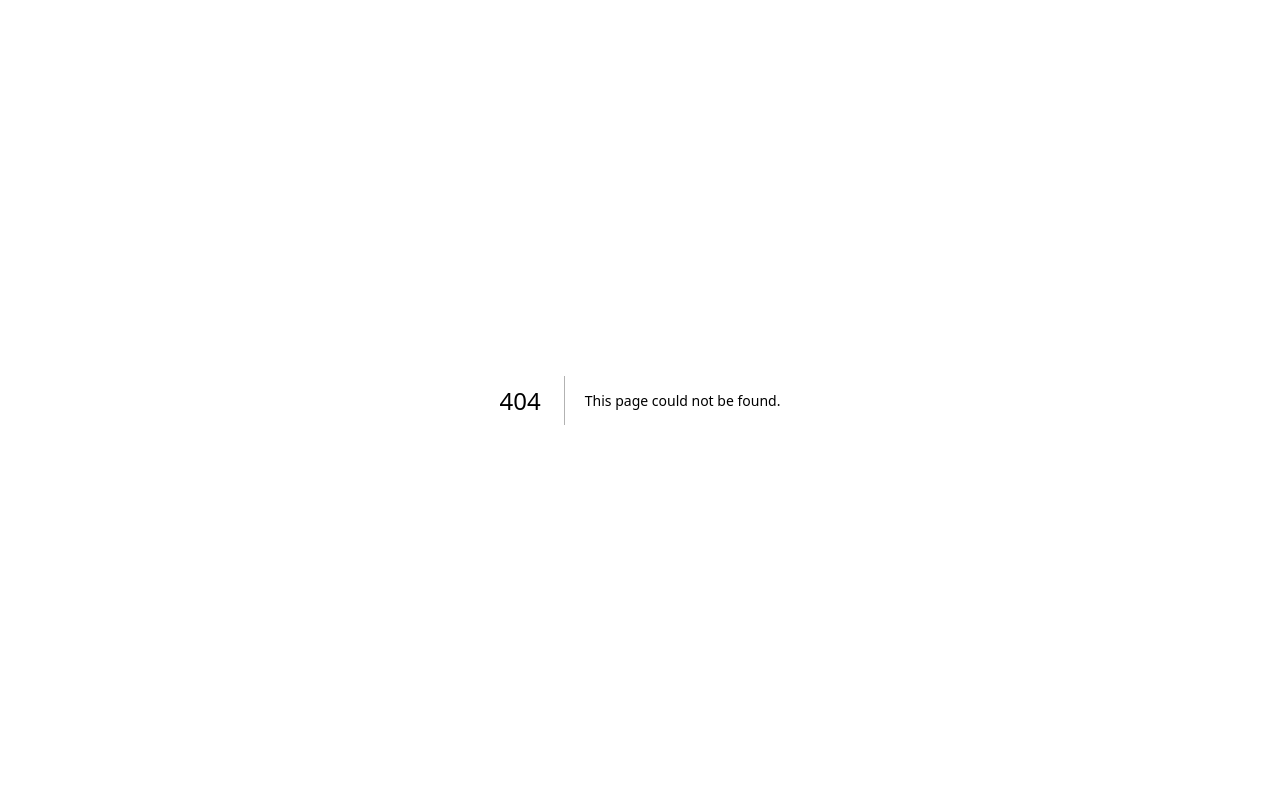
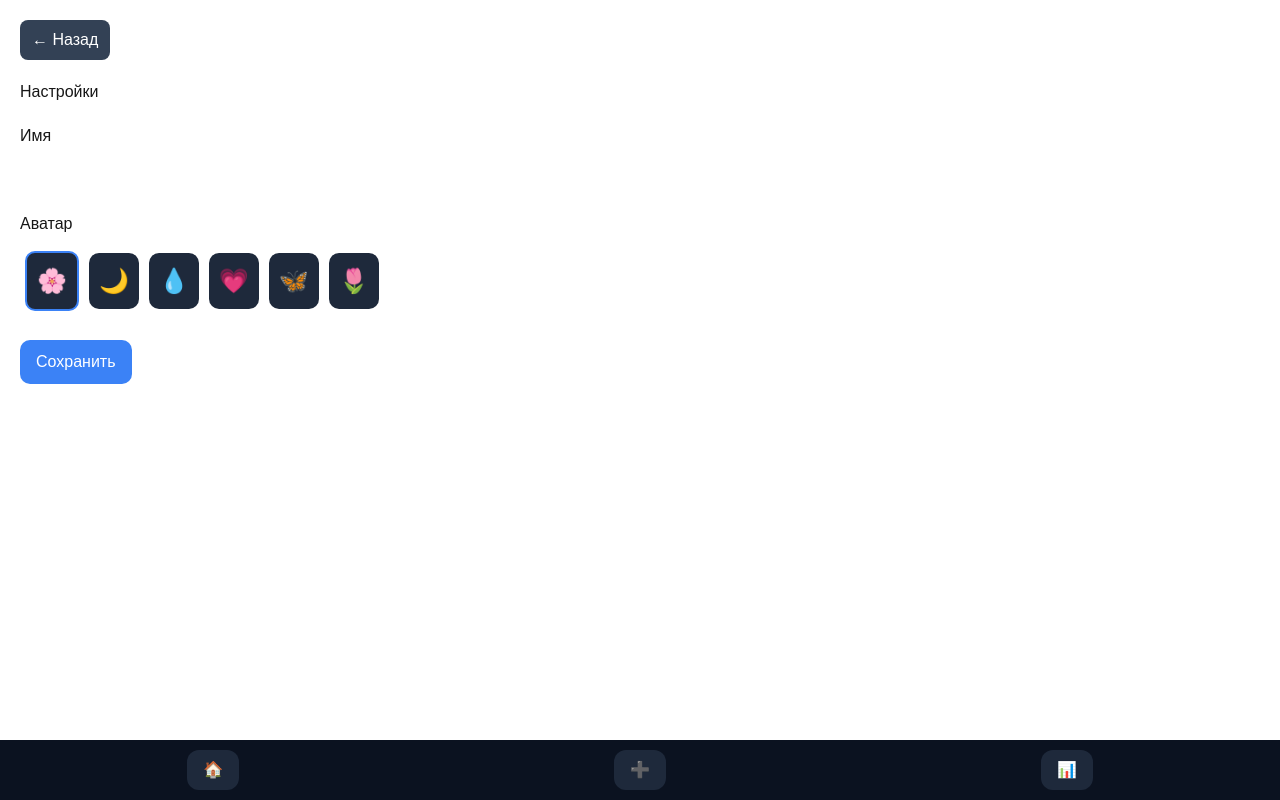
Before and after one commit to sxxxonne-source/period-tracker, a Next.js app: page /settings in a window 1280 px wide. Before the commit this address had no page. Built offline with nearby package versions, Linux system fonts and the light colour scheme.

Commit message:
settings page

```diff
--- a/app/add-period/page.tsx
+++ b/app/add-period/page.tsx
@@ -3,6 +3,7 @@
 import { useState } from "react"
 import { useRouter } from "next/navigation"
 import { supabase } from "../lib/supabase"
+import BottomNav from "../components/BottomNav"
 
 export default function AddPeriod() {
 
@@ -47,7 +48,8 @@ export default function AddPeriod() {
   }
 
   return (
-    <main style={{ padding: 20 }}>
+  <>
+    <main style={{ padding: 20, paddingBottom: 80 }}>
 
       {/* НАЗАД */}
       <button
@@ -96,5 +98,8 @@ export default function AddPeriod() {
       </button>
 
     </main>
-  )
+
+    <BottomNav />
+  </>
+)
 }
--- /dev/null
+++ b/app/components/BottomNav.tsx
@@ -0,0 +1,50 @@
+"use client"
+
+import Link from "next/link"
+import { usePathname } from "next/navigation"
+
+export default function BottomNav() {
+
+  const pathname = usePathname()
+
+  function isActive(path: string) {
+    return pathname === path
+      ? "bg-[#3b82f6]"
+      : "bg-[#1e293b]"
+  }
+
+  return (
+    <div
+      style={{
+        position: "fixed",
+        bottom: 0,
+        left: 0,
+        width: "100%",
+        display: "flex",
+        justifyContent: "space-around",
+        padding: "10px 0",
+        background: "#0b1220"
+      }}
+    >
+
+      <Link href="/dashboard">
+        <button className={`${isActive("/dashboard")} px-4 py-2 rounded-xl text-white`}>
+          🏠
+        </button>
+      </Link>
+
+      <Link href="/add-period">
+        <button className={`${isActive("/add-period")} px-4 py-2 rounded-xl text-white`}>
+          ➕
+        </button>
+      </Link>
+
+      <Link href="/history">
+        <button className={`${isActive("/history")} px-4 py-2 rounded-xl text-white`}>
+          📊
+        </button>
+      </Link>
+
+    </div>
+  )
+}
--- a/app/dashboard/page.tsx
+++ b/app/dashboard/page.tsx
@@ -3,6 +3,7 @@
 import Link from "next/link"
 import CycleCalendar from "../components/Calendar"
 import { useEffect, useState } from "react"
+import BottomNav from "../components/BottomNav"
 
 export default function Dashboard() {
 
@@ -15,19 +16,32 @@ export default function Dashboard() {
   }, [])
 
   return (
-    <main className="min-h-screen flex items-center justify-center bg-[#0b1220]">
+    <>
+      <main className="min-h-screen flex items-center justify-center bg-[#0b1220] pb-20">
 
         <div className="w-[360px] rounded-3xl p-6 bg-gradient-to-b from-[#1f3b63] to-[#2b4f7c] text-white shadow-xl">
 
-        {/* 👇 ВСТАВИЛИ СЮДА */}
           <div className="text-center mb-3">
             <div className="text-3xl">{avatar}</div>
             <h2 className="text-lg">Привет, {name}!</h2>
           </div>
 
-        <h1 className="text-center text-lg font-semibold mb-4">
+          <div className="flex justify-between items-center mb-4">
+
+  <div></div>
+
+  <h1 className="text-lg font-semibold">
     Отслеживание цикла
   </h1>
+
+  <button
+    onClick={() => window.location.href = "/settings"}
+    className="text-xl"
+  >
+    ⚙️
+  </button>
+
+</div>
 
           <div className="text-sm text-center mb-4">
             <p>Следующая менструация: <b>7 дней</b></p>
@@ -57,5 +71,8 @@ export default function Dashboard() {
         </div>
 
       </main>
+
+      <BottomNav />
+    </>
   )
 }
--- a/app/history/page.tsx
+++ b/app/history/page.tsx
@@ -3,6 +3,7 @@
 import { useEffect, useState } from "react"
 import { useRouter } from "next/navigation"
 import { supabase } from "../lib/supabase"
+import BottomNav from "../components/BottomNav"
 
 type Period = {
   start_date: string
@@ -50,7 +51,8 @@ export default function HistoryPage() {
   }
 
   return (
-    <main style={{ padding: 20 }}>
+  <>
+    <main style={{ padding: 20, paddingBottom: 80 }}>
 
       {/* КНОПКА НАЗАД */}
       <button
@@ -94,5 +96,9 @@ export default function HistoryPage() {
         </div>
       ))}
     </main>
-  )
+
+    {/* 👇 ВОТ ЭТОГО НЕ ХВАТАЛО */}
+    <BottomNav />
+  </>
+)
 }
--- /dev/null
+++ b/app/settings/page.tsx
@@ -0,0 +1,106 @@
+"use client"
+
+import { useEffect, useState } from "react"
+import { useRouter } from "next/navigation"
+import BottomNav from "../components/BottomNav"
+
+const avatars = ["🌸", "🌙", "💧", "💗", "🦋", "🌷"]
+
+export default function SettingsPage() {
+
+  const router = useRouter()
+
+  const [name, setName] = useState("")
+  const [avatar, setAvatar] = useState("🌸")
+
+  useEffect(() => {
+    setName(localStorage.getItem("user_name") || "")
+    setAvatar(localStorage.getItem("user_avatar") || "🌸")
+  }, [])
+
+  function handleSave() {
+    localStorage.setItem("user_name", name)
+    localStorage.setItem("user_avatar", avatar)
+
+    alert("Сохранено ✅")
+    router.push("/dashboard")
+  }
+
+  return (
+    <>
+      <main style={{ padding: 20, paddingBottom: 80 }}>
+
+        <button
+          onClick={() => router.push("/dashboard")}
+          style={{
+            marginBottom: 20,
+            padding: "8px 12px",
+            borderRadius: 8,
+            border: "none",
+            background: "#334155",
+            color: "white"
+          }}
+        >
+          ← Назад
+        </button>
+
+        <h1>Настройки</h1>
+
+        {/* имя */}
+        <p style={{ marginTop: 20 }}>Имя</p>
+        <input
+          value={name}
+          onChange={(e) => setName(e.target.value)}
+          style={{
+            padding: 10,
+            borderRadius: 10,
+            border: "none"
+          }}
+        />
+
+        {/* аватар */}
+        <p style={{ marginTop: 20 }}>Аватар</p>
+
+        <div style={{ marginTop: 10 }}>
+          {avatars.map((a) => (
+            <button
+              key={a}
+              onClick={() => setAvatar(a)}
+              style={{
+                fontSize: 24,
+                margin: 5,
+                padding: 10,
+                borderRadius: 10,
+                border:
+                  avatar === a
+                    ? "2px solid #3b82f6"
+                    : "none",
+                background: "#1e293b"
+              }}
+            >
+              {a}
+            </button>
+          ))}
+        </div>
+
+        <br />
+
+        <button
+          onClick={handleSave}
+          style={{
+            padding: "10px 16px",
+            borderRadius: 10,
+            border: "none",
+            background: "#3b82f6",
+            color: "white"
+          }}
+        >
+          Сохранить
+        </button>
+
+      </main>
+
+      <BottomNav />
+    </>
+  )
+}
```
Lines whose indentation alone changed are shown as unchanged.
